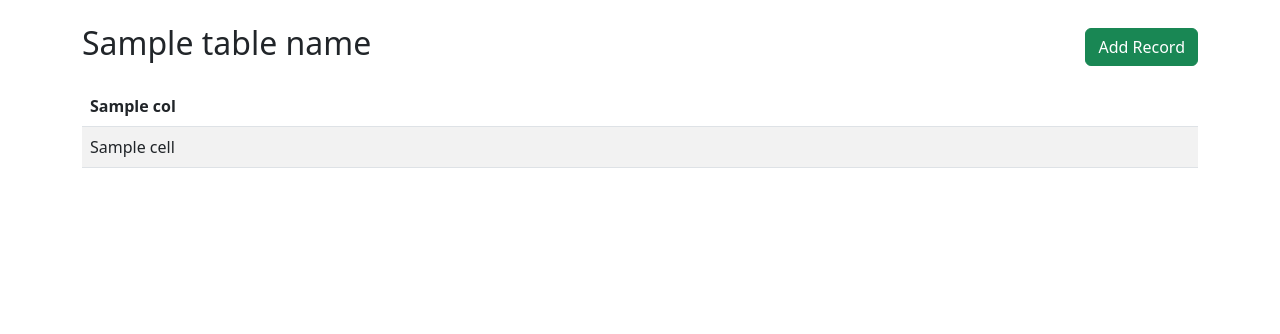
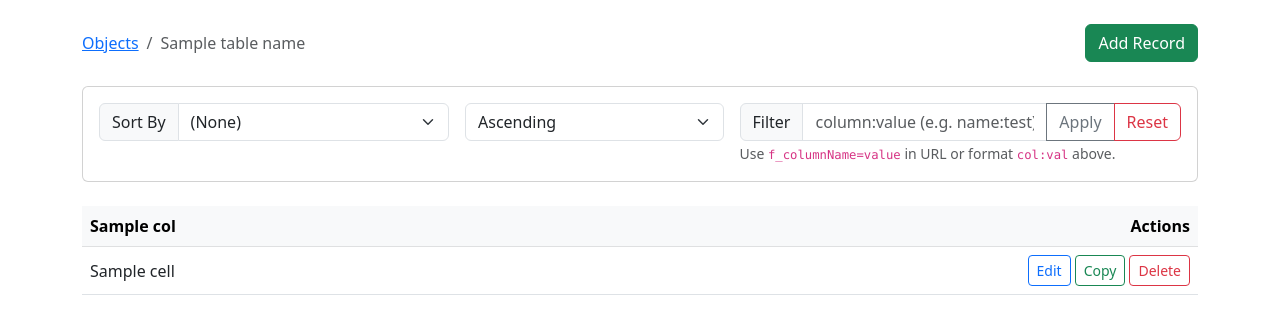
Before and after one commit to heizer23/MySystem, a Flask app: template services/python/app/templates/view_object.html in a window 1280 px wide. Shown: the part 56-390 px from the top of the page. Run offline with Flask 3, Linux system fonts and the light colour scheme; the template is opened without the code that fills it: most values are stand-ins (such as "Sample title", 1, 10 or a date in 2020).

Commit message:
Implement Iteration 1: CRUD operations, filtering, sorting, and robust delete functionality

```diff
--- a/services/python/app/main.py
+++ b/services/python/app/main.py
@@ -6,12 +6,8 @@ app = Flask(__name__)
 
 # --- Lifecycle ---
 with app.app_context():
-    # Initialize DB (Schemas, Audit Table)
-    # Wrap in try/except in case DB isn't ready during build phase,
-    # though Docker Compose healthcheck should prevent this in runtime.
     try:
         ddl.init_db()
-        print("Database initialized successfully.")
     except Exception as e:
         print(f"Warning: Database initialization failed: {e}")
 
@@ -40,8 +36,24 @@ def create_object_ui():
 def view_object_ui(table):
     try:
         columns = introspection.get_table_details(table)
-        rows = crud.list_records(table)
-        return render_template('view_object.html', table_name=table, columns=columns, rows=rows)
+
+        # Sort and Filter from Query Params
+        sort_by = request.args.get('sort')
+        order = request.args.get('order', 'ASC')
+
+        filters = {}
+        for key, value in request.args.items():
+            if key.startswith('f_'):
+                filters[key[2:]] = value
+
+        rows = crud.list_records(table, filters=filters, sort_by=sort_by, order=order)
+        return render_template('view_object.html',
+                               table_name=table,
+                               columns=columns,
+                               rows=rows,
+                               current_sort=sort_by,
+                               current_order=order,
+                               current_filters=filters)
     except Exception as e:
         return f"Error: {e}", 404
 
@@ -50,12 +62,45 @@ def create_record_ui(table):
     try:
         columns = introspection.get_table_details(table)
         if request.method == 'POST':
-            # Collect data from form
             data = request.form.to_dict()
             crud.create_record(table, data)
             return redirect(url_for('view_object_ui', table=table))
 
         return render_template('create_record.html', table_name=table, columns=columns)
+    except Exception as e:
+        return f"Error: {e}", 400
+
+@app.route('/object/<table>/edit/<id>', methods=['GET', 'POST'])
+def edit_record_ui(table, id):
+    try:
+        columns = introspection.get_table_details(table)
+        if request.method == 'POST':
+            data = request.form.to_dict()
+            crud.update_record(table, id, data)
+            return redirect(url_for('view_object_ui', table=table))
+
+        record = crud.get_record(table, id)
+        # Convert tuple record to dict for template ease
+        col_names = [c['name'] for c in columns]
+        record_dict = dict(zip(col_names, record))
+
+        return render_template('edit_record.html', table_name=table, columns=columns, record=record_dict)
+    except Exception as e:
+        return f"Error: {e}", 400
+
+@app.route('/object/<table>/delete/<id>', methods=['POST'])
+def delete_record_ui(table, id):
+    try:
+        crud.delete_record(table, id)
+        return redirect(url_for('view_object_ui', table=table))
+    except Exception as e:
+        return f"Error: {e}", 400
+
+@app.route('/object/<table>/duplicate/<id>', methods=['POST'])
+def duplicate_record_ui(table, id):
+    try:
+        crud.duplicate_record(table, id)
+        return redirect(url_for('view_object_ui', table=table))
     except Exception as e:
         return f"Error: {e}", 400
 
@@ -75,7 +120,11 @@ def api_object_details(table):
 @app.route('/api/objects/<table>/records', methods=['GET'])
 def api_list_records(table):
     try:
-        rows = crud.list_records(table)
+        sort_by = request.args.get('sort')
+        order = request.args.get('order', 'ASC')
+        filters = {k[2:]: v for k, v in request.args.items() if k.startswith('f_')}
+
+        rows = crud.list_records(table, filters=filters, sort_by=sort_by, order=order)
         return jsonify(rows)
     except Exception as e:
         return jsonify({"error": str(e)}), 400
@@ -89,6 +138,31 @@ def api_create_record(table):
     except Exception as e:
         return jsonify({"error": str(e)}), 400
 
+@app.route('/api/objects/<table>/records/<id>', methods=['PUT'])
+def api_update_record(table, id):
+    try:
+        data = request.json
+        crud.update_record(table, id, data)
+        return jsonify({"status": "success"})
+    except Exception as e:
+        return jsonify({"error": str(e)}), 400
+
+@app.route('/api/objects/<table>/records/<id>', methods=['DELETE'])
+def api_delete_record(table, id):
+    try:
+        crud.delete_record(table, id)
+        return jsonify({"status": "success"})
+    except Exception as e:
+        return jsonify({"error": str(e)}), 400
+
+@app.route('/api/objects/<table>/records/<id>/duplicate', methods=['POST'])
+def api_duplicate_record(table, id):
+    try:
+        crud.duplicate_record(table, id)
+        return jsonify({"status": "success"})
+    except Exception as e:
+        return jsonify({"error": str(e)}), 400
+
 @app.route('/health')
 def health_check():
     return jsonify({"status": "healthy"})
--- a/services/python/app/templates/view_object.html
+++ b/services/python/app/templates/view_object.html
@@ -1,33 +1,126 @@
 {% extends 'base.html' %}
 
 {% block content %}
-<div class="d-flex justify-content-between align-items-center mb-3">
-    <h2>{{ table_name }}</h2>
-    <a href="/object/{{ table_name }}/create" class="btn btn-success">Add Record</a>
+<div class="d-flex justify-content-between align-items-center mb-4">
+    <nav aria-label="breadcrumb">
+        <ol class="breadcrumb mb-0">
+            <li class="breadcrumb-item"><a href="/">Objects</a></li>
+            <li class="breadcrumb-item active">{{ table_name }}</li>
+        </ol>
+    </nav>
+    <div>
+        <a href="/object/{{ table_name }}/create" class="btn btn-success">Add Record</a>
+    </div>
+</div>
+
+<!-- Filter & Sort Bar -->
+<div class="card mb-4">
+    <div class="card-body">
+        <form method="GET" class="row g-3">
+            <div class="col-md-4">
+                <div class="input-group">
+                    <span class="input-group-text">Sort By</span>
+                    <select name="sort" class="form-select" onchange="this.form.submit()">
+                        <option value="">(None)</option>
+                        {% for col in columns %}
+                        <option value="{{ col.name }}" {% if current_sort==col.name %}selected{% endif %}>{{ col.name }}
+                        </option>
+                        {% endfor %}
+                    </select>
+                </div>
+            </div>
+            <div class="col-md-3">
+                <select name="order" class="form-select" onchange="this.form.submit()">
+                    <option value="ASC" {% if current_order=='ASC' %}selected{% endif %}>Ascending</option>
+                    <option value="DESC" {% if current_order=='DESC' %}selected{% endif %}>Descending</option>
+                </select>
+            </div>
+            <div class="col-md-5">
+                <div class="input-group">
+                    <span class="input-group-text">Filter</span>
+                    <input type="text" class="form-control" id="filterInput" placeholder="column:value (e.g. name:test)"
+                        onkeypress="handleFilter(event)">
+                    <button type="button" class="btn btn-outline-secondary" onclick="applyFilter()">Apply</button>
+                    <a href="{{ url_for('view_object_ui', table=table_name) }}" class="btn btn-outline-danger">Reset</a>
+                </div>
+                <small class="text-muted">Use <code>f_columnName=value</code> in URL or format <code>col:val</code>
+                    above.</small>
+            </div>
+
+            {% for k, v in current_filters.items() %}
+            <input type="hidden" name="f_{{ k }}" value="{{ v }}">
+            {% endfor %}
+        </form>
+    </div>
 </div>
 
 <div class="table-responsive">
-    <table class="table table-striped">
-        <thead>
+    <table class="table table-hover align-middle">
+        <thead class="table-light">
             <tr>
                 {% for col in columns %}
-                <th>{{ col.name }}</th>
+                <th>
+                    {{ col.name }}
+                    {% if col.is_pk %}<span class="badge bg-primary">PK</span>{% endif %}
+                </th>
                 {% endfor %}
+                <th class="text-end">Actions</th>
             </tr>
         </thead>
         <tbody>
+            {% set ns = namespace(pk_idx=-1) %}
+            {% for col in columns %}
+            {% if col.is_pk %}{% set ns.pk_idx = loop.index0 %}{% endif %}
+            {% endfor %}
+
             {% for row in rows %}
+            {% set row_id = row[ns.pk_idx] %}
             <tr>
                 {% for cell in row %}
                 <td>{{ cell }}</td>
                 {% endfor %}
+                <td class="text-end">
+                    <div class="d-flex justify-content-end gap-1">
+                        <a href="{{ url_for('edit_record_ui', table=table_name, id=row_id) }}"
+                            class="btn btn-sm btn-outline-primary">Edit</a>
+
+                        <form method="POST" action="{{ url_for('duplicate_record_ui', table=table_name, id=row_id) }}">
+                            <button type="submit" class="btn btn-sm btn-outline-success">Copy</button>
+                        </form>
+
+                        <form method="POST" action="{{ url_for('delete_record_ui', table=table_name, id=row_id) }}"
+                            onsubmit="return confirm('Really delete record {{ row_id }}?')">
+                            <button type="submit" class="btn btn-sm btn-outline-danger">Delete</button>
+                        </form>
+                    </div>
+                </td>
             </tr>
             {% else %}
             <tr>
-                <td colspan="{{ columns|length }}" class="text-center">No records found.</td>
+                <td colspan="{{ columns|length + 1 }}" class="text-center py-4 text-muted">No records found.</td>
             </tr>
             {% endfor %}
         </tbody>
     </table>
 </div>
+
+<script>
+    function applyFilter() {
+        const input = document.getElementById('filterInput').value;
+        if (!input.includes(':')) {
+            alert('Please use column:value');
+            return;
+        }
+        const [col, val] = input.split(':');
+        const url = new URL(window.location.href);
+        url.searchParams.set('f_' + col.trim(), val.trim());
+        window.location.href = url.toString();
+    }
+    function handleFilter(e) {
+        if (e.key === 'Enter') {
+            e.preventDefault();
+            applyFilter();
+        }
+    }
+</script>
 {% endblock %}
```
Also changed, not shown: services/python/app/crud.py (+119 -13 lines), services/python/app/introspection.py (+3 -4 lines), services/python/app/templates/edit_record.html (added, +48 -0 lines).
